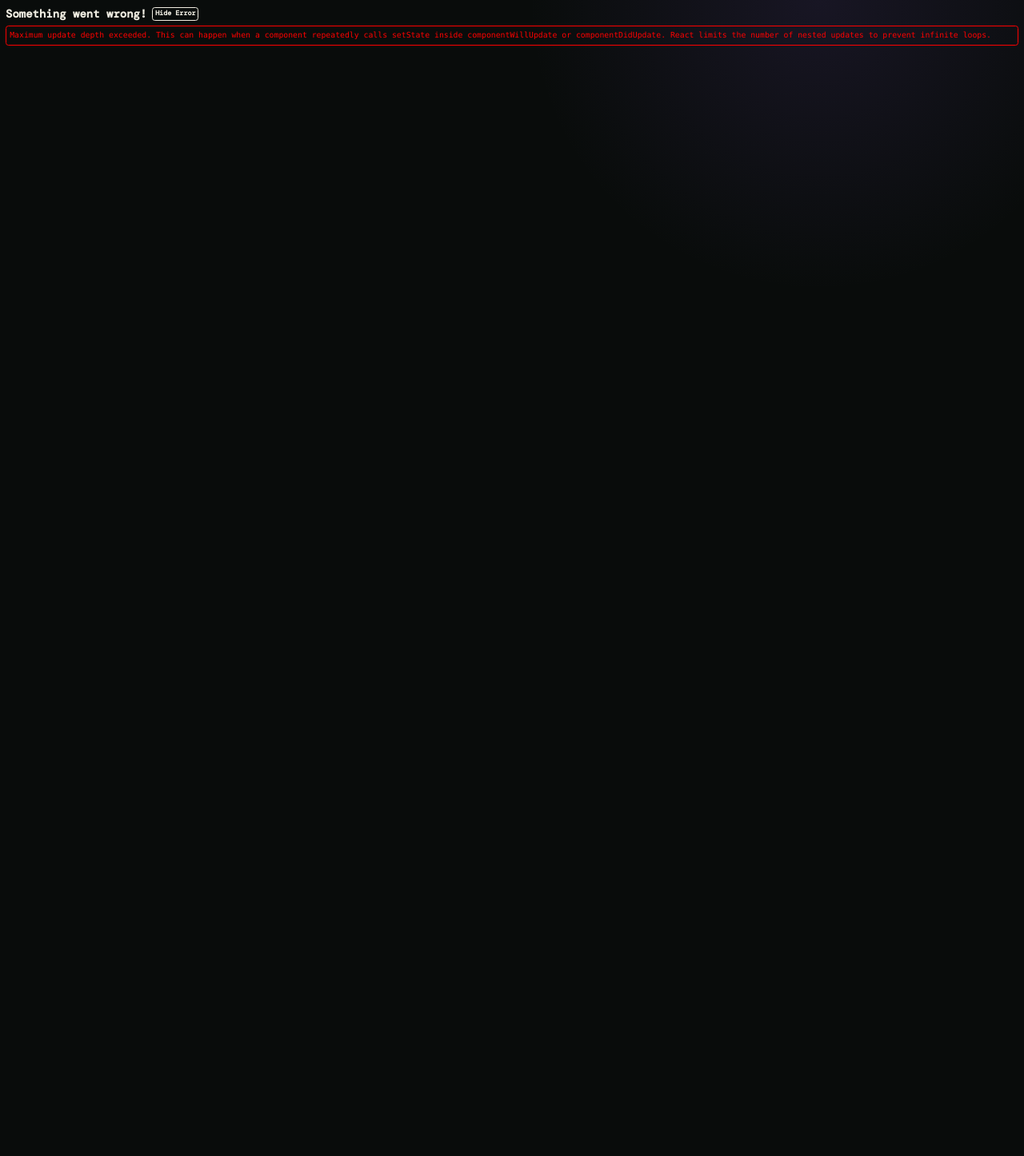
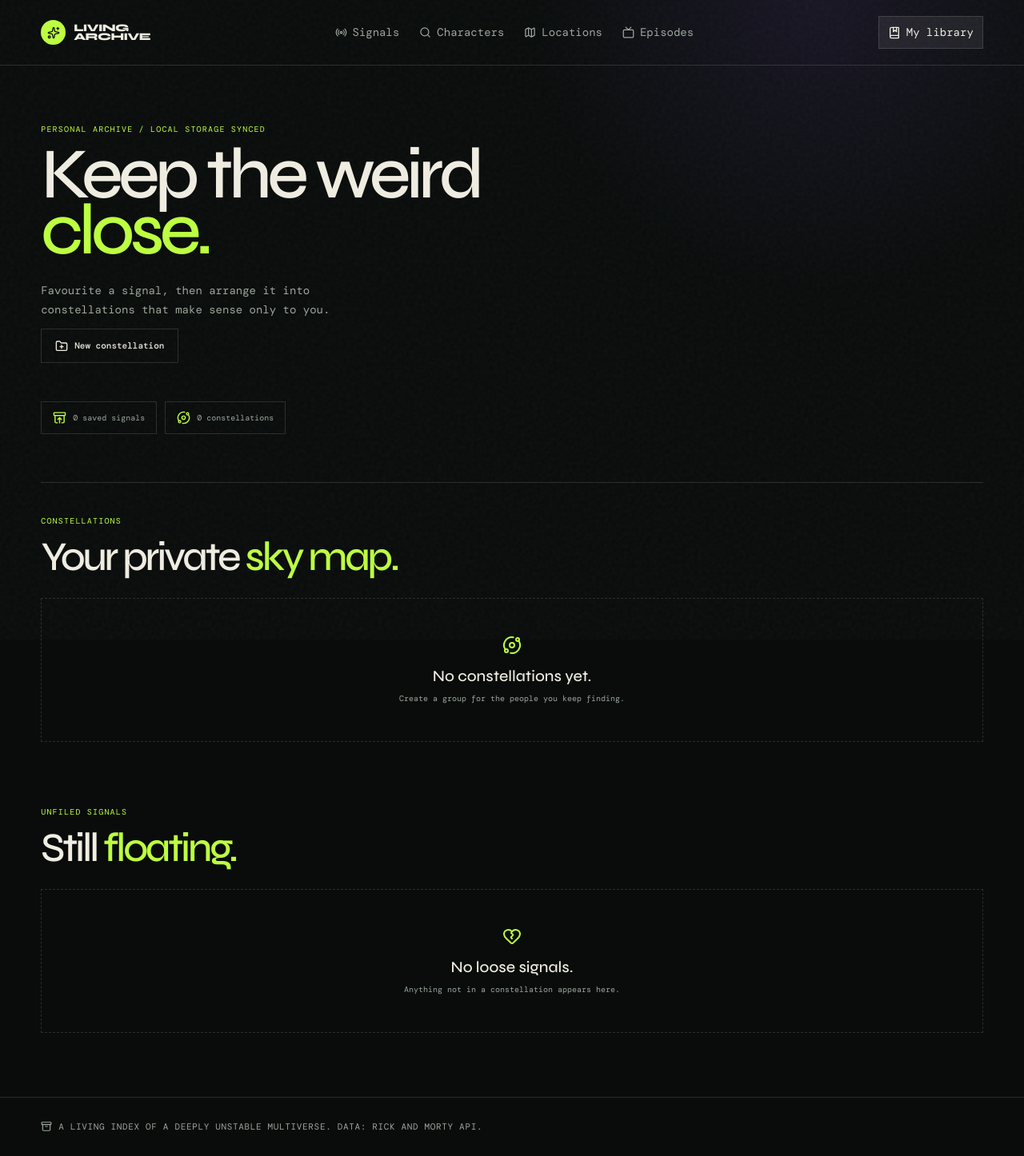
Before and after one commit to vietanhdtd/rick-and-morty, a React (Vite) app: page /library in a window 1280 px wide. Shown: the whole page at 80% size. Before the commit the page ends 800 px from the top, so only its background shows below. Built offline with nearby package versions, Linux system fonts and the light colour scheme.

Commit message:
fix: stabilize library store selector

```diff
--- a/src/routes/library.tsx
+++ b/src/routes/library.tsx
@@ -1,23 +1,182 @@
-import { Dialog } from '@base-ui/react/dialog'
-import { createFileRoute } from '@tanstack/react-router'
-import { ArchiveRestore, HeartCrack, Orbit, Trash2 } from 'lucide-react'
-import { useState } from 'react'
-import { CharacterCard } from '@/components/character-card'
-import { CollectionDialog } from '@/components/collection-dialog'
-import { useLibraryStore } from '@/store/library'
+import { Dialog } from "@base-ui/react/dialog";
+import { createFileRoute } from "@tanstack/react-router";
+import { ArchiveRestore, HeartCrack, Orbit, Trash2 } from "lucide-react";
+import { useState } from "react";
+import { useShallow } from "zustand/shallow";
+import { CharacterCard } from "@/components/character-card";
+import { CollectionDialog } from "@/components/collection-dialog";
+import { useLibraryStore } from "@/store/library";
 
 function LibraryPage() {
-  const savedCharacters = useLibraryStore((state) => Object.values(state.savedCharacters))
-  const collections = useLibraryStore((state) => state.collections)
-  const deleteCollection = useLibraryStore((state) => state.deleteCollection)
-  const [selected, setSelected] = useState<string | null>(null)
-  const selectedCollection = collections.find((collection) => collection.id === selected)
-  const grouped = new Set(collections.flatMap((collection) => collection.characterIds))
-  return <section className="library-page"><header className="page-intro"><p className="eyebrow">Personal archive / local storage synced</p><h1>Keep the weird<br /><em>close.</em></h1><p>Favourite a signal, then arrange it into constellations that make sense only to you.</p><CollectionDialog /></header><div className="library-stats"><span><ArchiveRestore size={17} /> {savedCharacters.length} saved signals</span><span><Orbit size={17} /> {collections.length} constellations</span></div>
-    <section className="collection-zone"><div className="section-heading"><div><p className="eyebrow">Constellations</p><h2>Your private <em>sky map.</em></h2></div></div>{collections.length ? <div className="collection-grid">{collections.map((collection) => <article key={collection.id} className="collection-card"><span className="collection-card__count">{String(collection.characterIds.length).padStart(2, '0')}</span><h3>{collection.name}</h3><p>{collection.characterIds.length === 1 ? '1 signal' : `${collection.characterIds.length} signals`}</p><div><button type="button" onClick={() => setSelected(collection.id)}>Open</button><Dialog.Root><Dialog.Trigger className="icon-button" aria-label={`Delete ${collection.name}`}><Trash2 size={15} /></Dialog.Trigger><Dialog.Portal><Dialog.Backdrop className="dialog-backdrop" /><Dialog.Popup className="dialog-popup"><Dialog.Title>Delete “{collection.name}”?</Dialog.Title><Dialog.Description>The saved characters stay in your archive.</Dialog.Description><div className="dialog-actions"><Dialog.Close className="button button--quiet">Keep it</Dialog.Close><button className="button button--danger" type="button" onClick={() => deleteCollection(collection.id)}>Delete constellation</button></div></Dialog.Popup></Dialog.Portal></Dialog.Root></div></article>)}</div> : <div className="library-empty"><Orbit /><p>No constellations yet.</p><span>Create a group for the people you keep finding.</span></div>}</section>
-    {selectedCollection && <section className="related-section"><div className="section-heading"><div><p className="eyebrow">Selected constellation</p><h2>{selectedCollection.name}</h2></div><button className="button button--quiet" type="button" onClick={() => setSelected(null)}>Close</button></div><div className="character-grid">{selectedCollection.characterIds.map((id) => useLibraryStore.getState().savedCharacters[id]).filter(Boolean).map((character, index) => <CharacterCard key={character.id} character={character} index={index} />)}</div></section>}
-    <section className="related-section"><div className="section-heading"><div><p className="eyebrow">Unfiled signals</p><h2>Still <em>floating.</em></h2></div></div>{savedCharacters.filter((character) => !grouped.has(character.id)).length ? <div className="character-grid">{savedCharacters.filter((character) => !grouped.has(character.id)).map((character, index) => <CharacterCard key={character.id} character={character} index={index} />)}</div> : <div className="library-empty"><HeartCrack /><p>No loose signals.</p><span>Anything not in a constellation appears here.</span></div>}</section>
-  </section>
+  const savedCharacters = useLibraryStore(
+    useShallow((state) => Object.values(state.savedCharacters)),
+  );
+  const savedCharactersById = useLibraryStore(
+    (state) => state.savedCharacters,
+  );
+  const collections = useLibraryStore((state) => state.collections);
+  const deleteCollection = useLibraryStore((state) => state.deleteCollection);
+  const [selected, setSelected] = useState<string | null>(null);
+  const selectedCollection = collections.find(
+    (collection) => collection.id === selected,
+  );
+  const grouped = new Set(
+    collections.flatMap((collection) => collection.characterIds),
+  );
+  return (
+    <section className="library-page">
+      <header className="page-intro">
+        <p className="eyebrow">Personal archive / local storage synced</p>
+        <h1>
+          Keep the weird
+          <br />
+          <em>close.</em>
+        </h1>
+        <p>
+          Favourite a signal, then arrange it into constellations that make
+          sense only to you.
+        </p>
+        <CollectionDialog />
+      </header>
+      <div className="library-stats">
+        <span>
+          <ArchiveRestore size={17} /> {savedCharacters.length} saved signals
+        </span>
+        <span>
+          <Orbit size={17} /> {collections.length} constellations
+        </span>
+      </div>
+      <section className="collection-zone">
+        <div className="section-heading">
+          <div>
+            <p className="eyebrow">Constellations</p>
+            <h2>
+              Your private <em>sky map.</em>
+            </h2>
+          </div>
+        </div>
+        {collections.length ? (
+          <div className="collection-grid">
+            {collections.map((collection) => (
+              <article key={collection.id} className="collection-card">
+                <span className="collection-card__count">
+                  {String(collection.characterIds.length).padStart(2, "0")}
+                </span>
+                <h3>{collection.name}</h3>
+                <p>
+                  {collection.characterIds.length === 1
+                    ? "1 signal"
+                    : `${collection.characterIds.length} signals`}
+                </p>
+                <div>
+                  <button
+                    type="button"
+                    onClick={() => setSelected(collection.id)}
+                  >
+                    Open
+                  </button>
+                  <Dialog.Root>
+                    <Dialog.Trigger
+                      className="icon-button"
+                      aria-label={`Delete ${collection.name}`}
+                    >
+                      <Trash2 size={15} />
+                    </Dialog.Trigger>
+                    <Dialog.Portal>
+                      <Dialog.Backdrop className="dialog-backdrop" />
+                      <Dialog.Popup className="dialog-popup">
+                        <Dialog.Title>Delete “{collection.name}”?</Dialog.Title>
+                        <Dialog.Description>
+                          The saved characters stay in your archive.
+                        </Dialog.Description>
+                        <div className="dialog-actions">
+                          <Dialog.Close className="button button--quiet">
+                            Keep it
+                          </Dialog.Close>
+                          <button
+                            className="button button--danger"
+                            type="button"
+                            onClick={() => deleteCollection(collection.id)}
+                          >
+                            Delete constellation
+                          </button>
+                        </div>
+                      </Dialog.Popup>
+                    </Dialog.Portal>
+                  </Dialog.Root>
+                </div>
+              </article>
+            ))}
+          </div>
+        ) : (
+          <div className="library-empty">
+            <Orbit />
+            <p>No constellations yet.</p>
+            <span>Create a group for the people you keep finding.</span>
+          </div>
+        )}
+      </section>
+      {selectedCollection && (
+        <section className="related-section">
+          <div className="section-heading">
+            <div>
+              <p className="eyebrow">Selected constellation</p>
+              <h2>{selectedCollection.name}</h2>
+            </div>
+            <button
+              className="button button--quiet"
+              type="button"
+              onClick={() => setSelected(null)}
+            >
+              Close
+            </button>
+          </div>
+          <div className="character-grid">
+            {selectedCollection.characterIds
+              .map((id) => savedCharactersById[id])
+              .filter(Boolean)
+              .map((character, index) => (
+                <CharacterCard
+                  key={character.id}
+                  character={character}
+                  index={index}
+                />
+              ))}
+          </div>
+        </section>
+      )}
+      <section className="related-section">
+        <div className="section-heading">
+          <div>
+            <p className="eyebrow">Unfiled signals</p>
+            <h2>
+              Still <em>floating.</em>
+            </h2>
+          </div>
+        </div>
+        {savedCharacters.filter((character) => !grouped.has(character.id))
+          .length ? (
+          <div className="character-grid">
+            {savedCharacters
+              .filter((character) => !grouped.has(character.id))
+              .map((character, index) => (
+                <CharacterCard
+                  key={character.id}
+                  character={character}
+                  index={index}
+                />
+              ))}
+          </div>
+        ) : (
+          <div className="library-empty">
+            <HeartCrack />
+            <p>No loose signals.</p>
+            <span>Anything not in a constellation appears here.</span>
+          </div>
+        )}
+      </section>
+    </section>
+  );
 }
 
-export const Route = createFileRoute('/library')({ component: LibraryPage })
+export const Route = createFileRoute("/library")({ component: LibraryPage });
```
Also changed, not shown: 1 other file (tests, documents, lock files or other folders).
